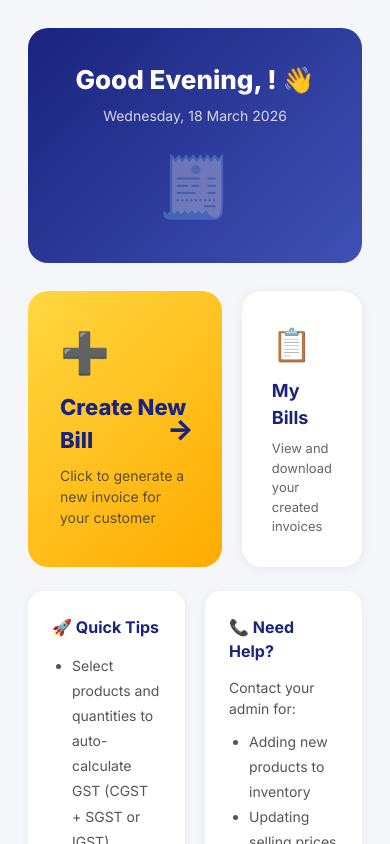
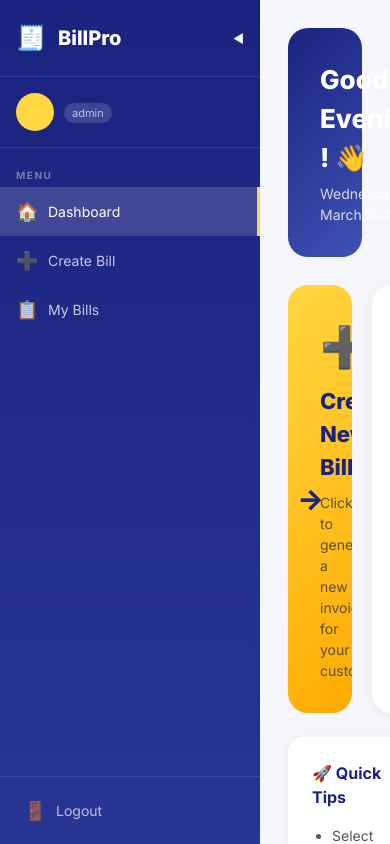
Before and after one commit to YashShah1206/billing-system-frontend, an Angular app: page /user/dashboard in a window 390 px wide. Built offline with nearby package versions, Linux system fonts and the light colour scheme; sample sign-in values are in the browser's storage.

Commit message:
Update styles.scss

```diff
--- a/src/styles.scss
+++ b/src/styles.scss
@@ -19,115 +19,3 @@ button, a, input, select, textarea { font-family: inherit; }
 
 input[type="number"]::-webkit-inner-spin-button,
 input[type="number"]::-webkit-outer-spin-button { opacity: 1; }
-
-
-
-
-
-
-
-/* ============================================================
-   BILLPRO COMPLETE RESPONSIVE ENGINE
-   ============================================================ */
-
-/* --- 1. Global Layout Fix --- */
-.layout {
-  display: flex;
-  height: 100vh;
-  width: 100vw;
-  overflow: hidden;
-  background: #f5f6fa;
-}
-
-.main {
-  flex: 1;
-  overflow-y: auto;
-  overflow-x: hidden;
-  padding: 20px;
-  transition: padding 0.3s;
-}
-
-/* --- 2. Sidebar Mobile Logic --- */
-@media (max-width: 768px) {
-  .sidebar {
-    position: fixed !important;
-    left: 0;
-    top: 0;
-    bottom: 0;
-    z-index: 1000;
-    transform: translateX(-100%);
-    transition: transform 0.3s ease-in-out !important;
-  }
-
-  /* When you click toggle, we use this class to show it */
-  .sidebar.mobile-open {
-    transform: translateX(0) !important;
-    width: 260px !important;
-  }
-
-  .main {
-    padding: 15px;
-    width: 100%;
-  }
-}
-
-/* --- 3. Dashboard Responsive Grids --- */
-.action-cards, .info-section {
-  display: grid;
-  gap: 20px;
-  grid-template-columns: 1fr; /* Stacked by default for mobile */
-}
-
-@media (min-width: 992px) {
-  .action-cards { grid-template-columns: 2fr 1fr; }
-  .info-section { grid-template-columns: 1fr 1fr; }
-}
-
-/* --- 4. Welcome Banner Scaling --- */
-.welcome-banner {
-  flex-direction: column;
-  text-align: center;
-  gap: 15px;
-}
-
-@media (min-width: 768px) {
-  .welcome-banner {
-    flex-direction: row;
-    text-align: left;
-    justify-content: space-between;
-  }
-}
-
-/* --- 5. Table "The Great Fix" --- */
-/* Wrap your tables in a div with this class in your HTML */
-.table-card {
-  width: 100%;
-  overflow-x: auto !important;
-  -webkit-overflow-scrolling: touch;
-  background: #fff;
-  border-radius: 16px;
-  display: block;
-}
-
-table {
-  min-width: 800px; /* Ensures table doesn't squish too much */
-}
-
-/* --- 6. Filter Bar Wrapping --- */
-.filter-bar {
-  display: flex;
-  flex-wrap: wrap; /* Allows inputs to move to next line on phone */
-  gap: 10px;
-}
-
-.filter-bar input, .filter-bar button {
-  flex: 1 1 150px; /* Minimum width before wrapping */
-}
-
-@media (max-width: 480px) {
-  .page-header {
-    flex-direction: column;
-    align-items: flex-start;
-    gap: 10px;
-  }
-}
```
